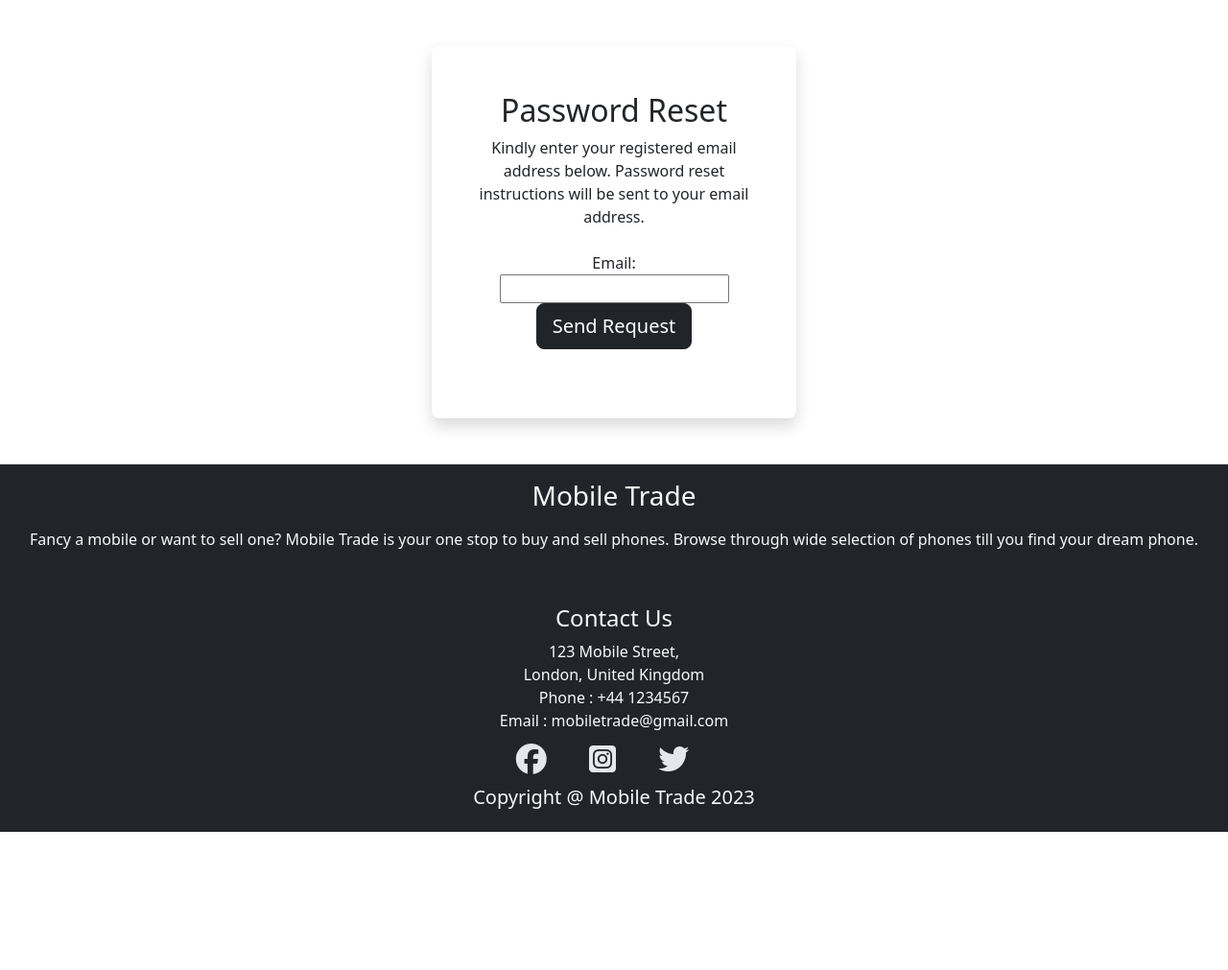
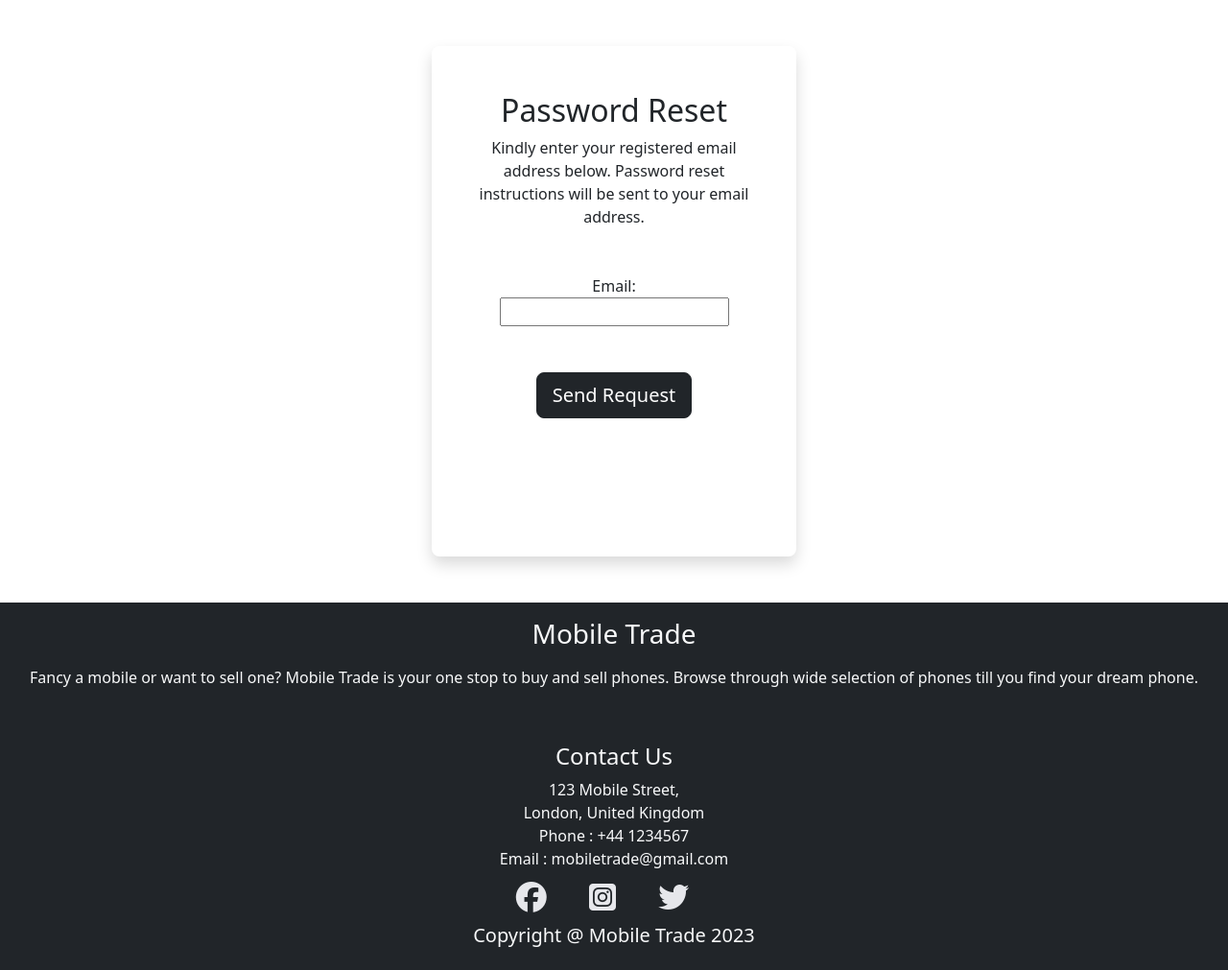
Before and after one commit to AbhilashAynipully/MobileTrade, a Django app: page /password-reset/ in a window 1280 px wide. Shown: the part 56-1067 px from the top of the page at 96% size. Before the commit the page ends 923 px from the top, so only its background shows below. Run offline with Django 3.2, Linux system fonts and the light colour scheme; some libraries are stand-ins or nearby versions.

Commit message:
Bootstrap classes added to form in password_reset.html

```diff
--- a/templates/password_reset.html
+++ b/templates/password_reset.html
@@ -8,10 +8,10 @@
             <div class="col-lg-4 col-sm-8 col-10 mx-auto my-5 p-5 text-center shadow rounded-3">
                 <h2>Password Reset</h2>
                 <p>Kindly enter your registered email address below. Password reset instructions will be sent to your email address. </p>
-                <form method="POST" class="mt-4">
+                <form method="POST" class="my-5">
                     {% csrf_token %}
                         {{form}}
-                 <button type="submit" class="btn btn-lg btn-dark mb-4">Send Request</button>
+                 <button type="submit" class="btn btn-lg btn-dark my-5">Send Request</button>
                 </form>
             </div>
         </div>
```
